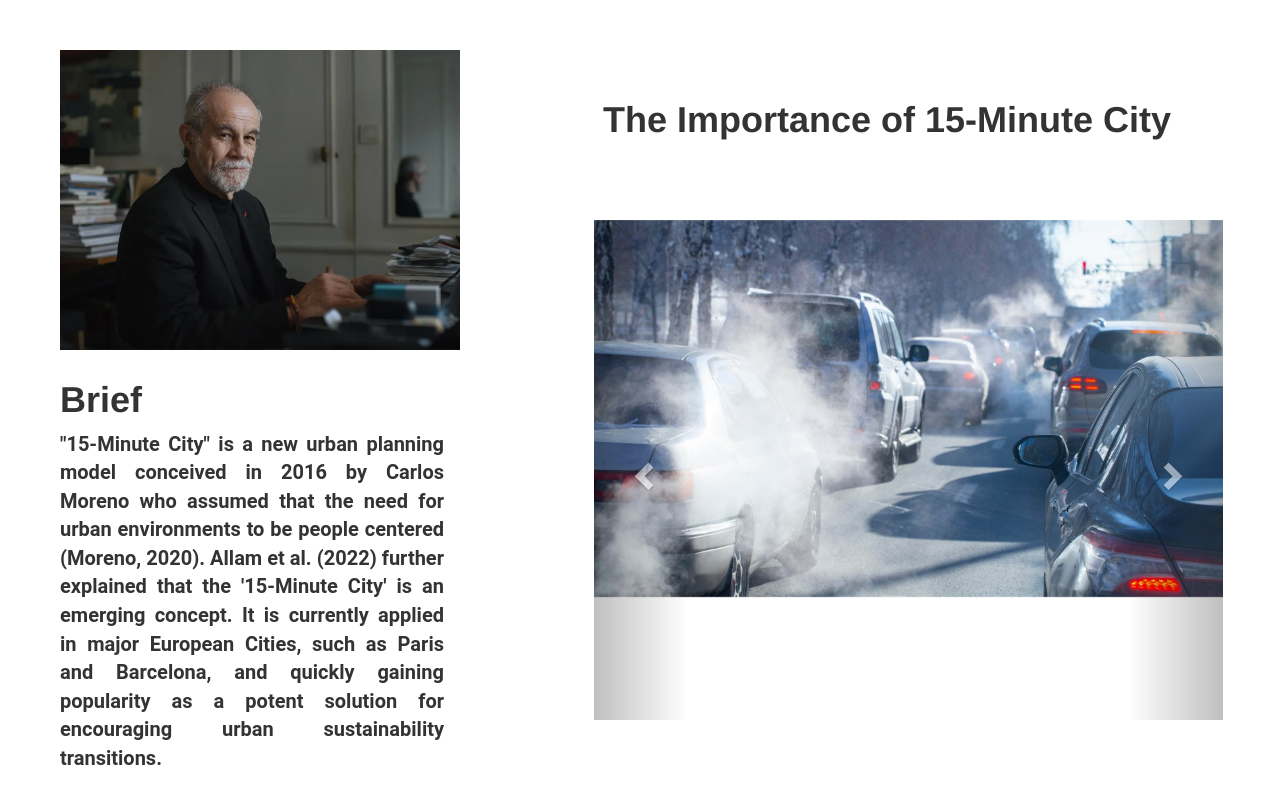
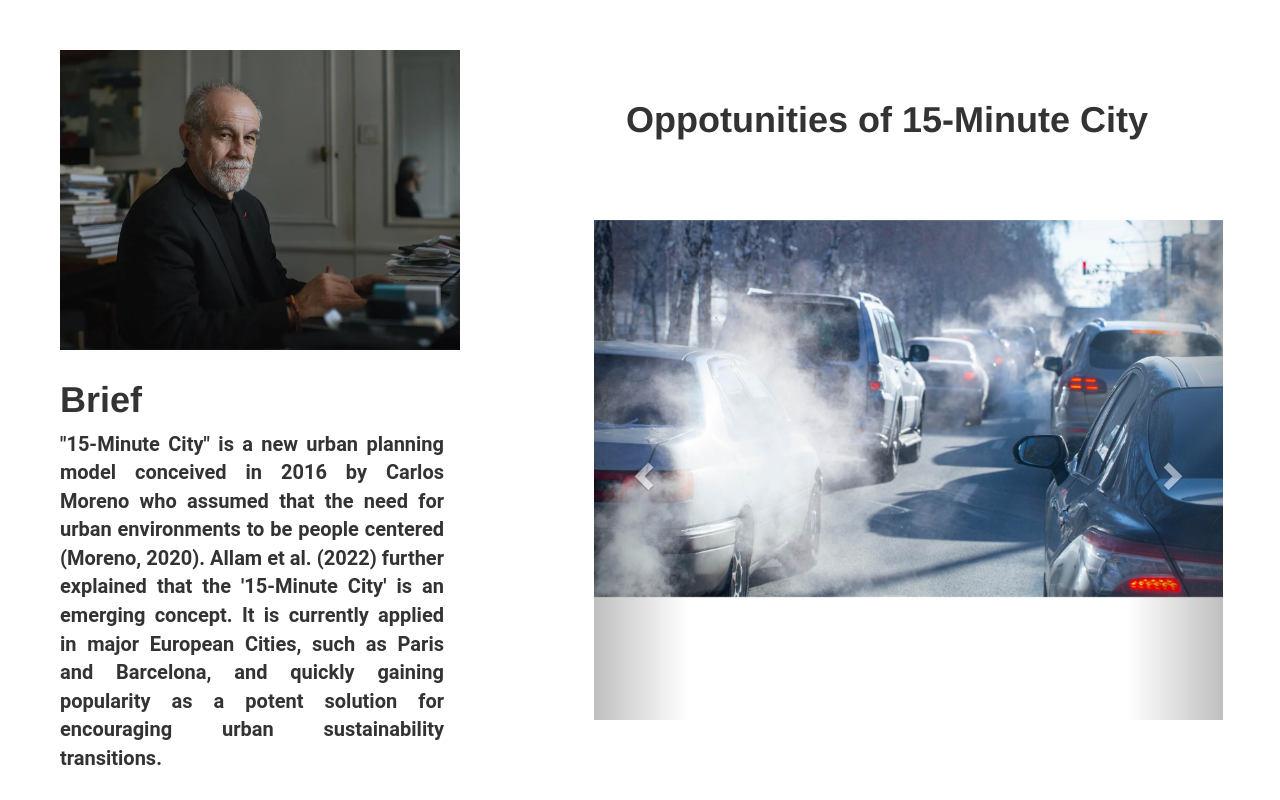
Before and after one commit to SheenWU-student/Viz-15min, a plain HTML site: page visual_website/html/Introduction.html in a window 1280 px wide. Drawn offline with nearby package versions, Linux system fonts and the light colour scheme.

Commit message:
Changed name

```diff
--- a/visual_website/html/Introduction.html
+++ b/visual_website/html/Introduction.html
@@ -25,9 +25,8 @@
                 <h1>Brief</h1>
                 <p>"15-Minute City" is a new urban planning model conceived in 2016 by Carlos Moreno who assumed that
                     the
-                    need for urban environments to be people centered (Moreno, 2020). Allam et al. (2022) further
-                    explained
-                    that the '15-Minute City' is an emerging concept. It is currently applied in major European Cities,
+                    need for urban environments to be people centered (Moreno, 2020).
+                    Allam et al. (2022) further explained that the '15-Minute City' is an emerging concept. It is currently applied in major European Cities,
                     such
                     as Paris and Barcelona, and quickly gaining popularity as a potent solution for encouraging urban
                     sustainability transitions.</p>
@@ -36,7 +35,7 @@
 
 
         <div class="carousel">
-            <h1>The Importance of 15-Minute City</h1>
+            <h1>Oppotunities of 15-Minute City</h1>
             <div id="myCarousel" class="carousel slide">
                 <!-- 轮播（Carousel）指标 -->
                 <!-- <ol class="carousel-indicators" style="z-index: 0;">
```
